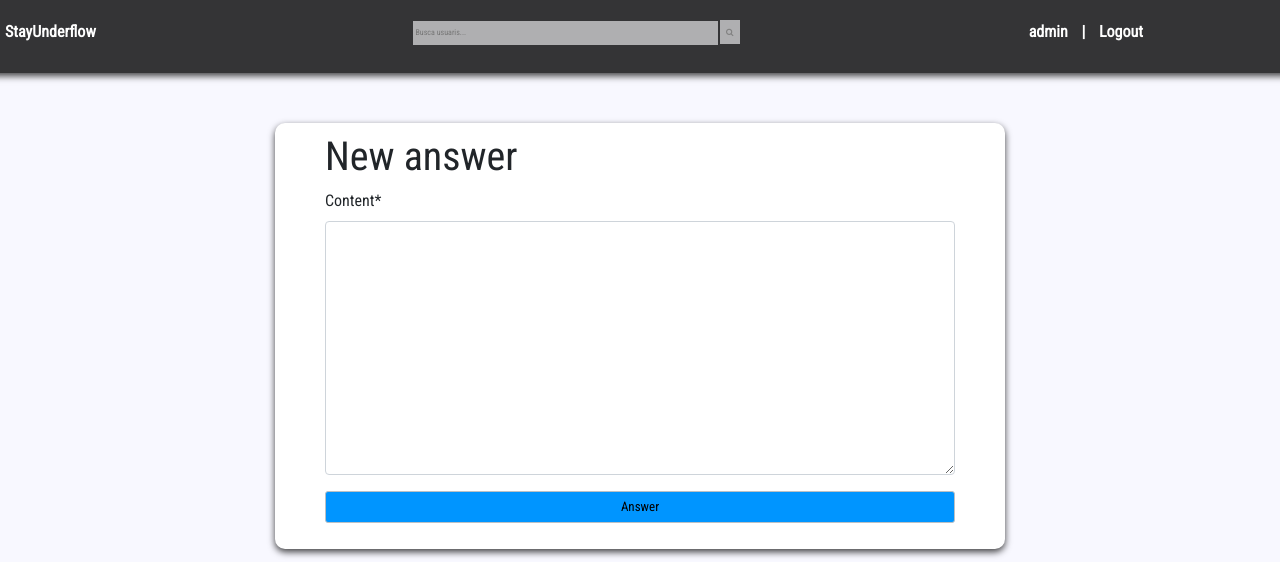
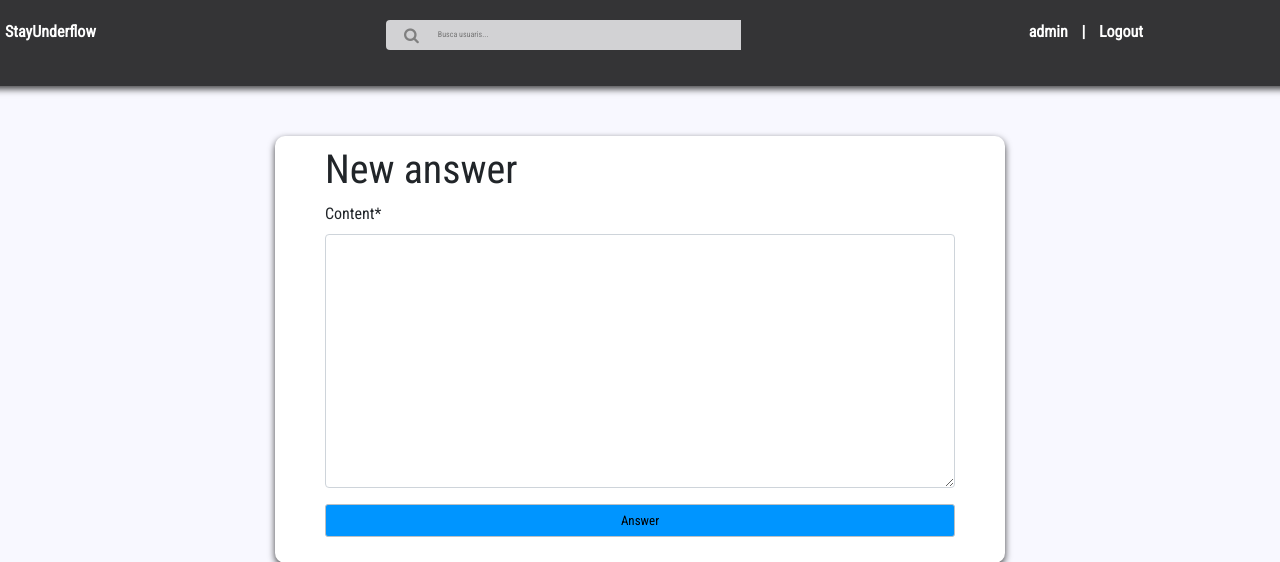
Before and after one commit to UB-ES-19/A2-StayUnderflow, a Django app: page /stayunderflow/post/1/answer/ in a window 1280 px wide. Shown: the top 562 px of the page. Run offline with Django 3.2, Linux system fonts and the light colour scheme; a user stored in the database is signed in; some libraries are stand-ins or nearby versions.

Commit message:
Search prepend bootsrap magnifying glass

```diff
--- a/StayUnderflow_WebApp/static/css/stayunderflow.css
+++ b/StayUnderflow_WebApp/static/css/stayunderflow.css
@@ -9,14 +9,12 @@
 
 .inputCercaHeader {
     width: 80%;
-    padding-top: 1;
 }
 .inputCercaHeader, .buttonCercaHeader {
     color: grey;
     overflow: visible;
-    background-color: #dfdfe1b8;
+    background-color: #D2D2D4;
     border: none;
-    height: 3em;
 }
 
 .row:after{
--- a/templates/stay_underflow/base.html
+++ b/templates/stay_underflow/base.html
@@ -22,12 +22,20 @@
             <div class="column home" style="text-align:left">
                 <a href="{% url 'stayunderflow' %}">StayUnderflow</a>
             </div>
-
-
             <div class="column cerca">
                 <form action="{% url 'users'%}" method="get">
-                    <input class="inputCercaHeader" name="username" type="text" placeholder="Busca usuaris...">
-                    <button class="buttonCercaHeader" type="submit"> <a class="fa fa-search"></a></button>
+
+                    <div class="input-group mb-3">
+                      <div class="input-group-prepend">
+                        <span class="input-group-text buttonCercaHeader" id="basic-addon1">
+                            <button class="buttonCercaHeader" type="submit">
+                                <a class="fa fa-search"></a>
+                            </button>
+                        </span>
+                      </div>
+                      <input class="inputCercaHeader" name="username" type="text" placeholder="Busca usuaris..."/>
+                    </div>
+
                 </form>
             </div>
 
```
